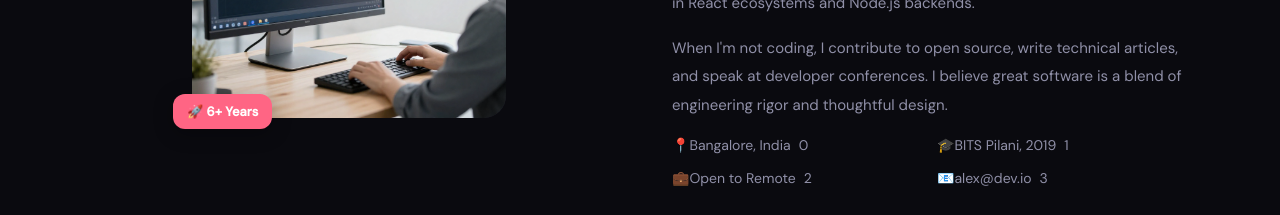
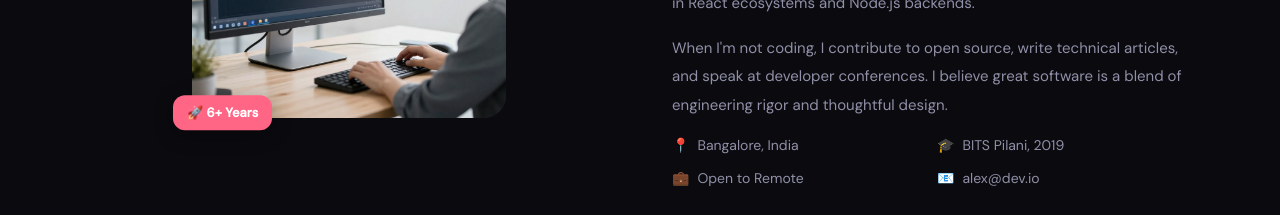
Before and after one commit to Jisap/vite-devportfolio, a React (Vite) app: page / in a window 1280 px wide. Shown: the part 1240-1455 px from the top of the page. Built offline with nearby package versions, Linux system fonts and the light colour scheme.

Commit message:
feat: add About, Education, and Achievements sections to the portfolio page

```diff
--- a/src/sections/About.jsx
+++ b/src/sections/About.jsx
@@ -87,13 +87,13 @@ const About = () => {
                   ["🎓", "BITS Pilani, 2019"],
                   ["💼", "Open to Remote"],
                   ["📧", "alex@dev.io"],
-                ].map((i, t) => (
+                ].map(([icon, text]) => (
                   <div
-                    key={t}
+                    key={text}
                     className='flex items-center gap-2 text-[14px] text-text2'
                   >
-                    <span>{i}</span>
-                    <span>{t}</span>
+                    <span>{icon}</span>
+                    <span>{text}</span>
                   </div>
                 ))
               }
--- a/src/sections/Achievements.jsx
+++ b/src/sections/Achievements.jsx
@@ -1,8 +1,26 @@
-import React from 'react'
+import { SectionHeader } from "../components/SectionHeader"
+import useInView from "../hooks/useInView"
+import { SKILLS } from "../data/skills"
+import { TOOLS } from "../data/tools"
+
+
 
 const Achievements = () => {
+
+  const { ref, inView } = useInView();
+
   return (
-    <div>Achievements</div>
+    <>
+      <section id="achievements" ref={ref} className="py-25 px-[5%]">
+        <div className="max-w-275 mx-auto">
+          <SectionHeader
+            label="Milestones"
+            title="Achievements"
+            inView={inView}
+          />
+        </div>
+      </section>
+    </>
   )
 }
 
--- a/src/sections/Education.jsx
+++ b/src/sections/Education.jsx
@@ -9,7 +9,6 @@ import { CERTS } from "../data/certs"
 const Education = () => {
 
   const { ref, inView } = useInView();
-
 
   return (
     <>
@@ -25,7 +24,7 @@ const Education = () => {
           <div className="grid md:grid-cols-2 gap-6 mb-8">
             {EDUCATION.map((e, i) => (
               <div
-                key={e.cat}
+                key={e.deg}
                 className="bg-card border border-border rounded-2xl p-7"
                 style={{
                   opacity: inView ? 1 : 0,
```
